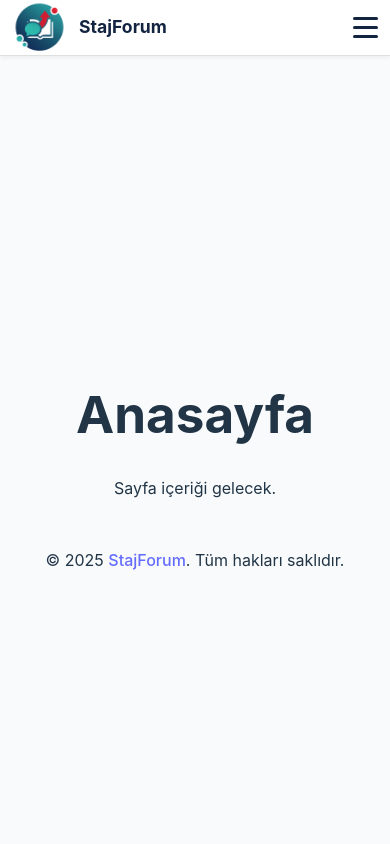
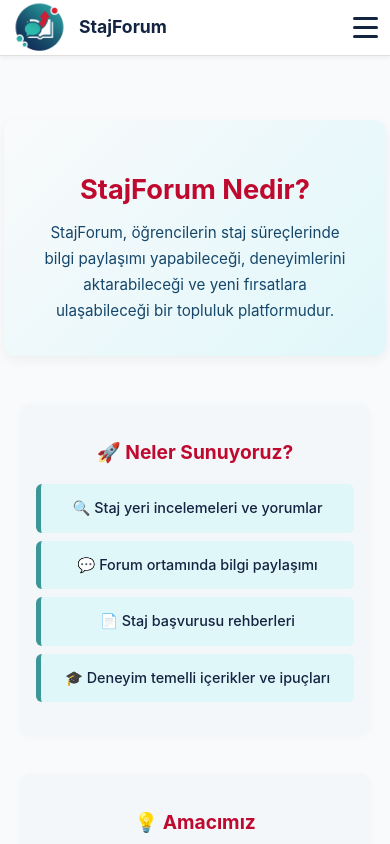
Before and after one commit to SevvalEnsarioglu/staj-forum-web, a React (Vite) app: page / in a window 390 px wide. Shown: the top 844 px of the page. Built offline with nearby package versions, Linux system fonts and the light colour scheme.

Commit message:
anasayfa oluşturuldu

```diff
--- a/src/App.css
+++ b/src/App.css
@@ -1,16 +1,28 @@
+html, body {
+  margin: 0;
+  padding: 0;
+}
+
 body {
-  margin: 0;
   font-family: "Inter", sans-serif;
   background-color: #f9fafb;
   min-width: 320px;
+  display: flex;
+  flex-direction: column;
   min-height: 100vh;
+  padding-top: 85px;
 }
 
 #root {
+  flex: 1;
+  display: flex;
+  flex-direction: column;
   max-width: 1280px;
   margin: 0 auto;
-  padding: 4.5rem 2rem 2rem;
+  width: 100%;
+  padding: 2rem 2rem 0;
   text-align: center;
+  box-sizing: border-box;
 }
 
 .top-app-bar {
@@ -92,7 +104,6 @@ body {
   border-bottom: 2px solid #16476A;
 }
 
-/* Auth Buttons */
 .auth-buttons {
   display: flex;
   align-items: center;
@@ -139,13 +150,13 @@ body {
   transition: all 0.3s ease;
 }
 
-@media (max-width: 768px) {
+@media (max-width: 900px) {
   .top-app-bar {
     padding: 0 1rem;
   }
 
   #root {
-    padding: 3.5rem 1rem 2rem;
+    padding: 2rem 1rem 2rem;
   }
 
   .hamburger-menu {
@@ -166,20 +177,19 @@ body {
 
   .nav-links {
     position: fixed;
-    top: 64px;
-
-    left: 0; /* ← DEĞİŞTİ */
+    top: 85px;
+    left: 0;
     width: 100%;
-    height: calc(100vh - 64px);
+    height: calc(100vh - 85px);
     background-color: #ffffff;
     border-top: 1px solid #e0e0e0;
-    transform: translateX(100%); /* ← DEĞİŞTİ */
+    transform: translateX(100%);
     transition: transform 0.3s ease;
     z-index: 99;
   }
 
   .nav-links.active {
-    transform: translateX(0); /* ← Aynı kalır */
+    transform: translateX(0);
   }
 
   .nav-links ul {
@@ -205,12 +215,10 @@ body {
     color: #16476A;
   }
 
-  /* Auth Buttons Mobile */
   .auth-buttons {
     display: none;
   }
 
-  /* Logo Boyutunu Küçült */
   .app-logo .logo-text {
     font-size: 1.25rem;
   }
@@ -222,16 +230,182 @@ body {
     padding: 0 0.75rem;
   }
 
+  body {
+    padding-top: 56px;
+  }
+
   .nav-links {
     top: 56px;
     height: calc(100vh - 56px);
   }
 
   #root {
-    padding: 3.5rem 0.75rem 2rem;
+    padding: 2rem 0.75rem 2rem;
   }
 
   .app-logo .logo-text {
     font-size: 1.1rem;
   }
 }
+
+.bottom-footer {
+  width: 100vw;
+  background-color: #132440;
+  color: #ffffff;
+  text-align: center;
+  font-size: 0.9rem;
+  font-weight: 400;
+  padding: 1rem 0;
+  border-top: 2px solid #16476A;
+  box-shadow: 0 -2px 4px rgba(0, 0, 0, 0.05);
+  position: relative;
+  z-index: 50;
+  margin-left: calc(-50vw + 50%);
+}
+
+.bottom-footer a {
+  color: #3B9797;
+  text-decoration: none;
+  font-weight: 500;
+  transition: color 0.2s ease;
+}
+
+.bottom-footer a:hover {
+  color: #BF092F;
+}
+
+@media (max-width: 480px) {
+  .bottom-footer {
+    font-size: 0.8rem;
+    padding: 0.75rem 0;
+  }
+}
+
+.page-container {
+  max-width: 900px;
+  margin: 0 auto;
+  padding: 0 2rem;
+  font-family: "Inter", sans-serif;
+  line-height: 1.7;
+  color: #132440;
+  flex: 1;
+  display: flex;
+  flex-direction: column;
+  align-items: center;
+}
+
+.hero-section {
+  text-align: center;
+  margin-bottom: 3rem;
+  padding: 2rem;
+  border-radius: 12px;
+  background: linear-gradient(135deg, #f9fafb, #e0f7fa);
+  box-shadow: 0 4px 12px rgba(0,0,0,0.05);
+  width: 100%;
+  max-width: 800px;
+}
+
+.hero-title {
+  font-size: 2.4rem;
+  font-weight: 700;
+  color: #BF092F;
+  margin-bottom: 1rem;
+}
+
+.hero-subtitle {
+  font-size: 1.1rem;
+  color: #16476A;
+  max-width: 700px;
+  margin: 0 auto;
+}
+
+.info-section {
+  margin-bottom: 2.5rem;
+  padding: 1.5rem;
+  border-radius: 10px;
+  background-color: #f3f7fa;
+  box-shadow: 0 2px 8px rgba(0,0,0,0.03);
+  transition: transform 0.2s ease, box-shadow 0.2s ease;
+  width: 100%;
+  max-width: 800px;
+}
+
+.info-section:hover {
+  transform: translateY(-3px);
+  box-shadow: 0 6px 14px rgba(0,0,0,0.08);
+}
+
+.info-section h2 {
+  color: #BF092F;
+  font-size: 1.35rem;
+  margin-bottom: 0.75rem;
+}
+
+.info-section p {
+  font-size: 1rem;
+  color: #132440;
+}
+
+.feature-list {
+  list-style: none;
+  padding-left: 0;
+  display: flex;
+  flex-direction: column;
+  gap: 0.5rem;
+}
+
+.feature-list li {
+  background-color: #e0f7fa;
+  color: #132440;
+  padding: 0.75rem 1rem;
+  border-left: 5px solid #3B9797;
+  border-radius: 6px;
+  font-size: 0.95rem;
+  font-weight: 500;
+  transition: transform 0.2s ease, background 0.2s ease;
+}
+
+.feature-list li:hover {
+  background-color: #d0f0f5;
+  transform: translateX(4px);
+}
+
+@media (max-width: 768px) {
+  .page-container {
+    padding: 0 1rem;
+  }
+
+  .hero-title {
+    font-size: 2rem;
+  }
+
+  .hero-subtitle {
+    font-size: 1rem;
+  }
+
+  .info-section {
+    padding: 1rem;
+  }
+}
+
+@media (max-width: 480px) {
+  .page-container {
+    padding: 0 0.75rem;
+  }
+
+  .hero-title {
+    font-size: 1.7rem;
+  }
+
+  .hero-subtitle {
+    font-size: 0.95rem;
+  }
+
+  .info-section h2 {
+    font-size: 1.2rem;
+  }
+
+  .feature-list li {
+    font-size: 0.9rem;
+  }
+}
--- a/src/pages/Anasayfa.tsx
+++ b/src/pages/Anasayfa.tsx
@@ -3,8 +3,49 @@ import React from "react";
 const Anasayfa: React.FC = () => {
     return (
         <div className="page-container">
-            <h1>Anasayfa</h1>
-            <p>Sayfa içeriği gelecek.</p>
+            <section className="hero-section">
+                <h1 className="hero-title">StajForum Nedir?</h1>
+                <p className="hero-subtitle">
+                    StajForum, öğrencilerin staj süreçlerinde bilgi paylaşımı yapabileceği, deneyimlerini
+                    aktarabileceği ve yeni fırsatlara ulaşabileceği bir topluluk platformudur.
+                </p>
+            </section>
+            <section className="info-section">
+                <h2>🚀 Neler Sunuyoruz?</h2>
+                <ul className="feature-list">
+                    <li>🔍 Staj yeri incelemeleri ve yorumlar</li>
+                    <li>💬 Forum ortamında bilgi paylaşımı</li>
+                    <li>📄 Staj başvurusu rehberleri</li>
+                    <li>🎓 Deneyim temelli içerikler ve ipuçları</li>
+                </ul>
+            </section>
+
+            <section className="info-section">
+                <h2>💡 Amacımız</h2>
+                <p>
+                    StajForum, üniversite öğrencileri için staj sürecini daha şeffaf, erişilebilir ve
+                    öğretici hale getirmeyi amaçlar. Öğrenciler kendi staj deneyimlerini paylaşabilir,
+                    firmalar hakkında yorum yapabilir ve staj başvurusu yapmadan önce gerçek kullanıcı
+                    deneyimlerinden faydalanabilir.
+                </p>
+            </section>
+
+            <section className="info-section">
+                <h2>👥 Kimler Kullanabilir?</h2>
+                <p>
+                    Platform, öncelikle üniversite öğrencileri, yeni mezunlar ve stajyer arayan firmalar
+                    için tasarlanmıştır. Kullanıcılar ücretsiz bir hesap oluşturarak hem bilgi paylaşabilir
+                    hem de topluluğa katkı sağlayabilir.
+                </p>
+            </section>
+            <section className="info-section">
+                <h2>🌍 Topluluk Gücü</h2>
+                <p>
+                    Her öğrenci kendi deneyimini paylaşarak başkalarının yolunu aydınlatır. StajForum,
+                    dayanışma kültürünü dijital ortama taşıyarak bilgiye erişimi kolaylaştırır.
+                </p>
+            </section>
+
         </div>
     );
 };
```
